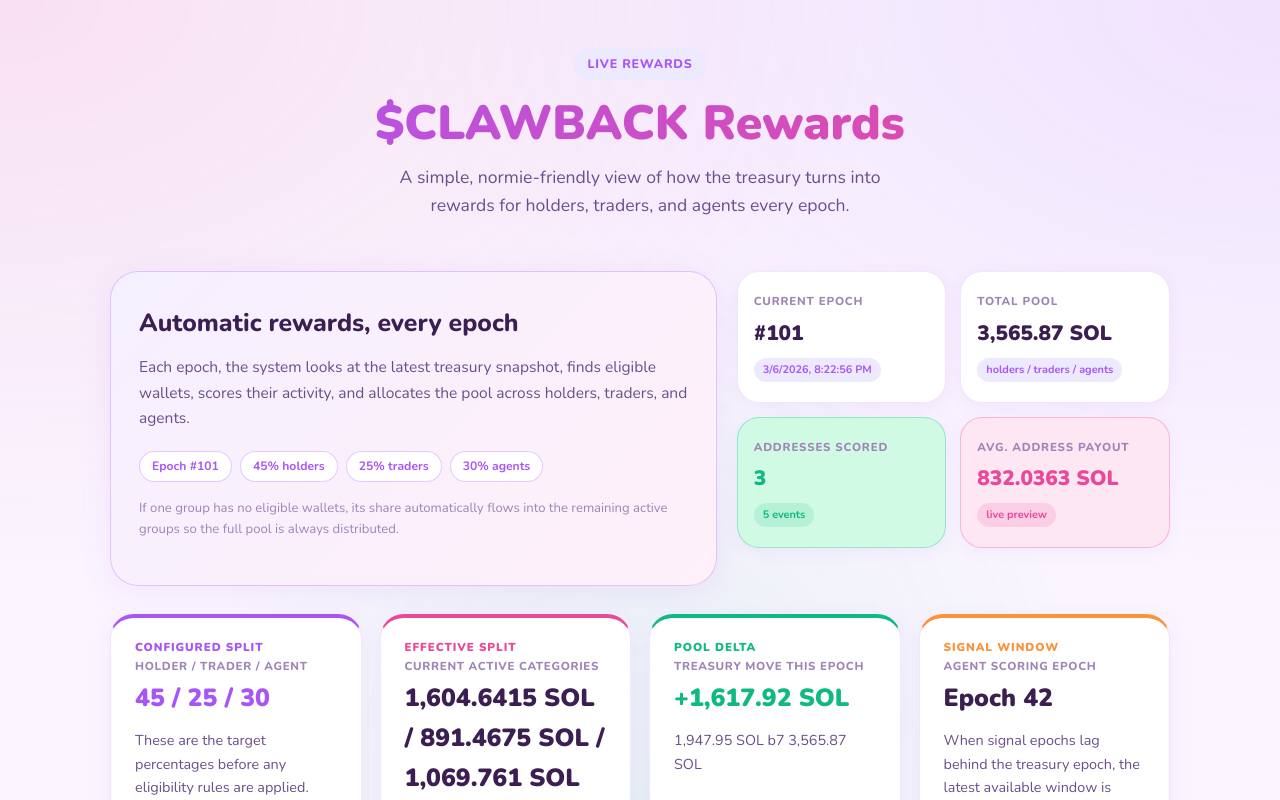
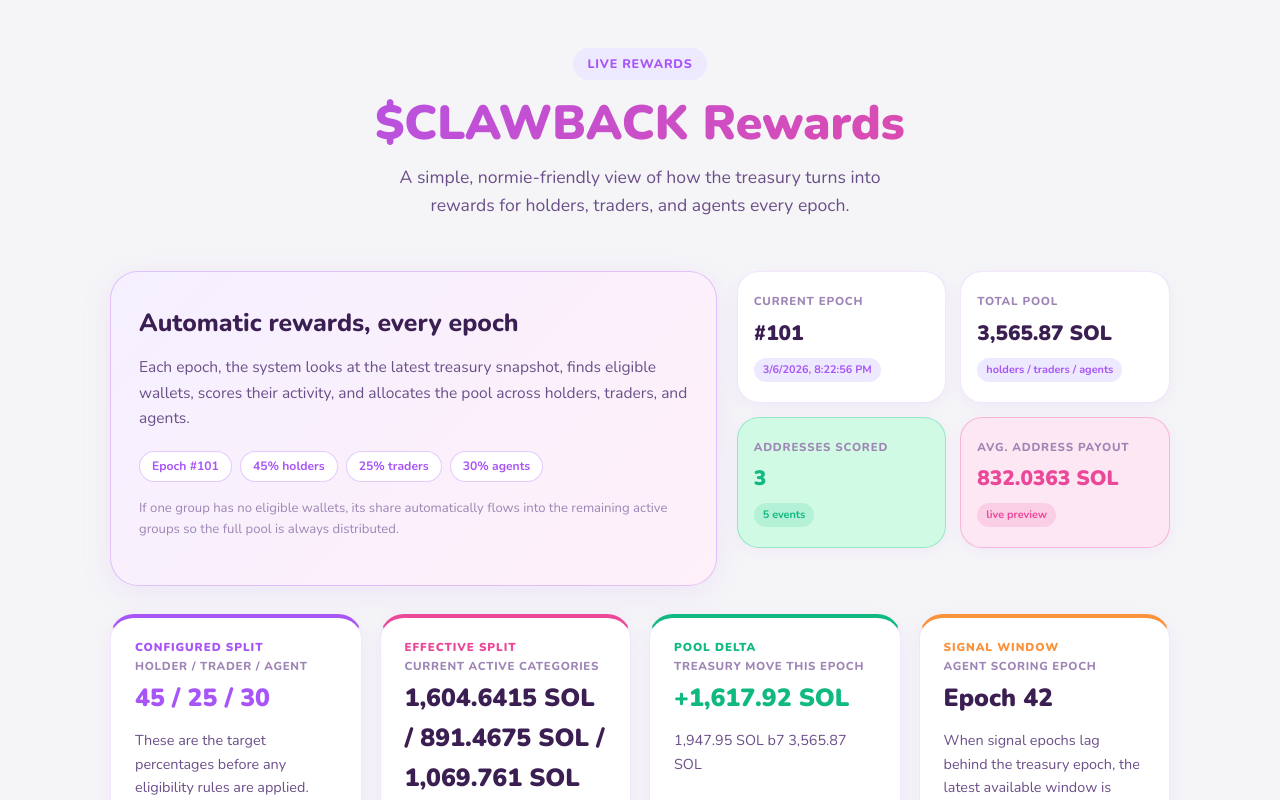
Before and after one commit to NoizceEra/clawback-dashboard, a Next.js app: page / in a window 1280 px wide. Shown: the top 800 px of the page. Built offline with nearby package versions, Linux system fonts and the light colour scheme.

Commit message:
chore: simplify background for minimal Apple-style look

```diff
--- a/app/globals.css
+++ b/app/globals.css
@@ -38,12 +38,7 @@
 body {
   margin: 0;
   font-family: 'Nunito', system-ui, -apple-system, sans-serif;
-  background:
-    radial-gradient(ellipse at 0% 0%,   rgba(236, 72, 153, 0.12), transparent 50%),
-    radial-gradient(ellipse at 100% 0%,  rgba(168, 85, 247, 0.12), transparent 50%),
-    radial-gradient(ellipse at 50% 100%, rgba(16, 185, 129, 0.08), transparent 50%),
-    #faf5ff;
-  background-attachment: fixed;
+  background: #f5f5f7;
   color: var(--ink);
   line-height: 1.6;
   font-size: 16px;
```
